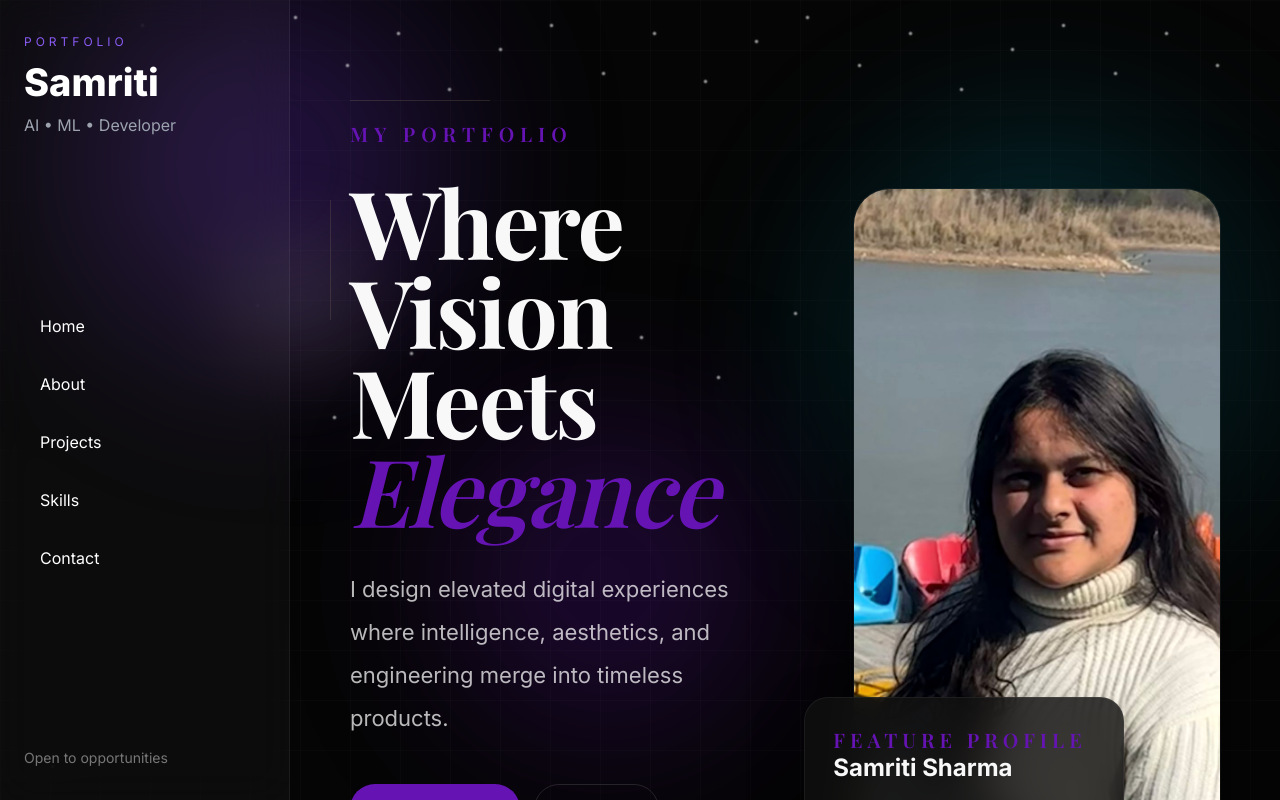
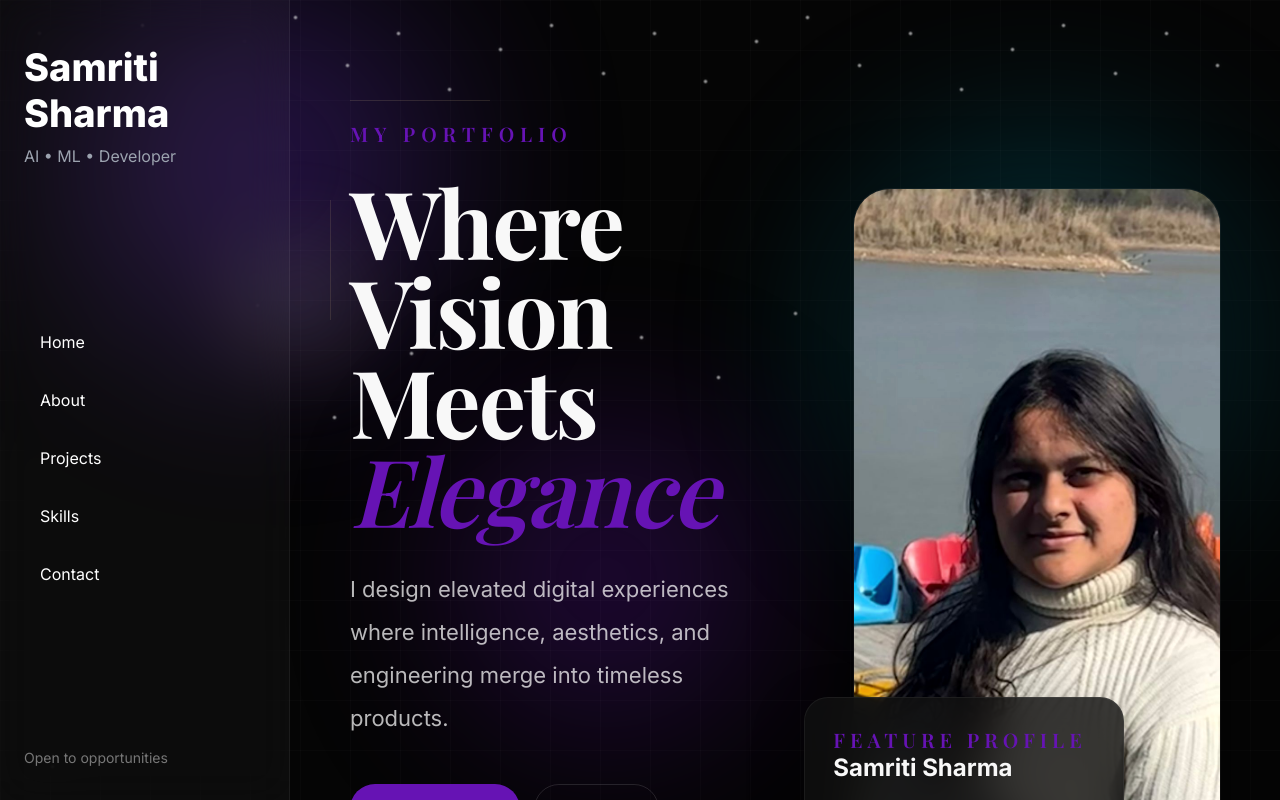
Before and after one commit to SamritiSharma123/Potfolio, a React app: page / in a window 1280 px wide. Shown: the top 800 px of the page. Built offline with nearby package versions, Linux system fonts and the light colour scheme; the HTML template or start-up script is replaced by a standard one.

Commit message:
Update brand name in Sidebar component

```diff
--- a/src/components/Sidebar.jsx
+++ b/src/components/Sidebar.jsx
@@ -4,8 +4,7 @@ export default function Sidebar(){
   return (
     <aside className="sidebar">
       <div>
-        <p className="miniText">PORTFOLIO</p>
-        <h1 className="brand">Samriti</h1>
+        <h1 className="brand">Samriti Sharma</h1>
         <p className="role">AI • ML • Developer</p>
       </div>
 
```
